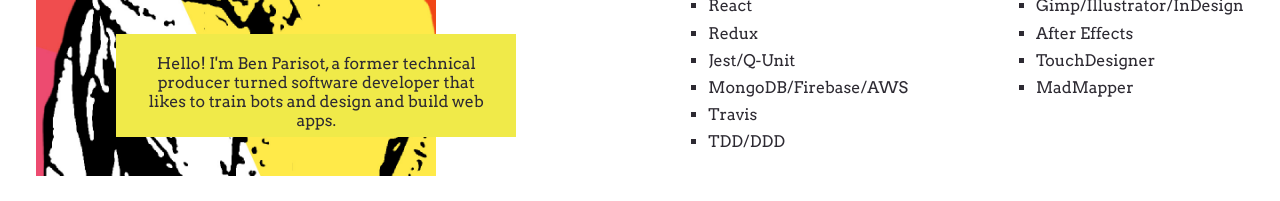
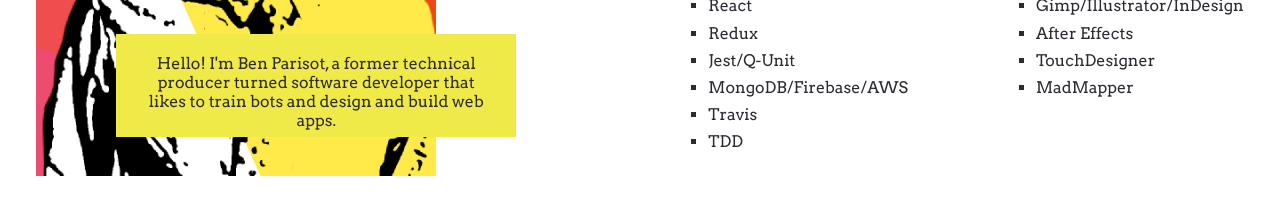
Before and after one commit to BenParisot/portfolio-site, a React (Create React App) app: page / in a window 1280 px wide. Shown: the part 1200-1401 px from the top of the page. Built offline with nearby package versions, Linux system fonts and the light colour scheme.

Commit message:
update work tech section

```diff
--- a/src/components/About.js
+++ b/src/components/About.js
@@ -24,7 +24,7 @@ export default function About() {
                         <li>Jest/Q-Unit</li>
                         <li>MongoDB/Firebase/AWS</li>
                         <li>Travis</li>
-                        <li>TDD/DDD</li>
+                        <li>TDD</li>
                     </ul>
                 </section>
                 <section className="tools">
```
